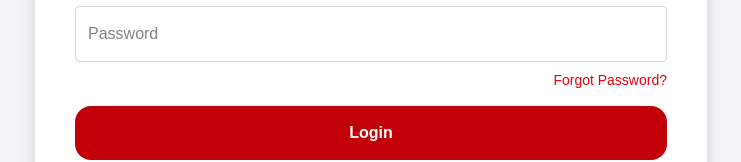
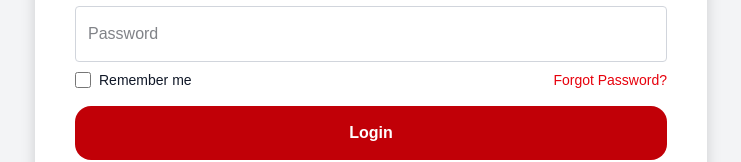
Before and after one commit to fastweb-cm/company-website, a React (Vite) app in the folder app/: page /auth in a window 1280 px wide. Shown: the part 369-531 px from the top of the page, without its empty margins (269-1010 px from the left). Built offline with nearby package versions, Linux system fonts and the light colour scheme.

Commit message:
feat: add remember me component and linked it to login

```diff
--- /dev/null
+++ b/app/src/components/RememberMe.jsx
@@ -0,0 +1,21 @@
+import React from "react";
+
+const RememberMe = ({ isChecked, setIsChecked }) => {
+    return (
+        <div className="flex items-center">
+            <input
+            id="stayloggedin"
+            name="stayloggedin"
+            type="checkbox"
+            className="h-4 w-4 accent-red-600 border-gray-300 rounded cursor-pointer"
+            checked={isChecked}
+            onChange={(e) => setIsChecked(e.target.checked)}
+         />
+         <label htmlFor="stayloggedin"className="ml-2 text-sm text-gray-900 cursor-pointer">
+            Remember me
+         </label>
+        </div>
+    );
+};
+
+export default RememberMe;
--- a/app/src/pages/Login.jsx
+++ b/app/src/pages/Login.jsx
@@ -1,7 +1,9 @@
 import React from 'react'
 import { Link } from 'react-router-dom'
+import RememberMe from '../components/RememberMe';
 
 const Login = () => {
+  const [stayLoggedIn, setStayLoggedIn] = React.useState(false);
   return (
     <div>
       <h2 className='text-2xl font-bold
@@ -14,7 +16,10 @@ const Login = () => {
     <input type="password" placeholder='Password' className='w-full border p-3 text-gray-950 border-gray-300 rounded mb-2
     focus:outline-none focus:ring-2 focus:ring-red-500' />
 
-    <div className='flex justify-end mb-4'>
+    <div className='flex items-center justify-between mb-4'>
+
+      <RememberMe isChecked={stayLoggedIn} setIsChecked={setStayLoggedIn} />
+
        < Link to="/auth/forgot-password"
        className=' text-sm text-red-600 hover:underline'>Forgot Password?</Link>
     </div>
```
